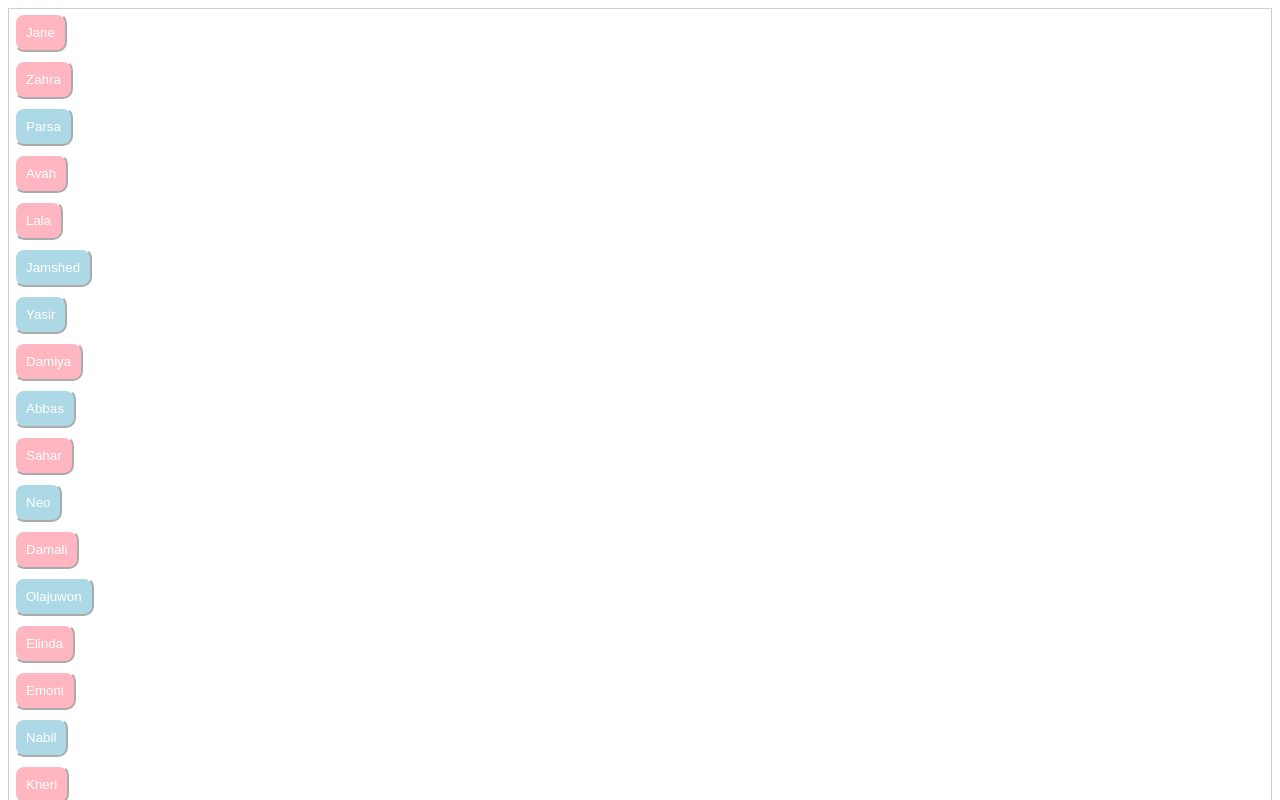
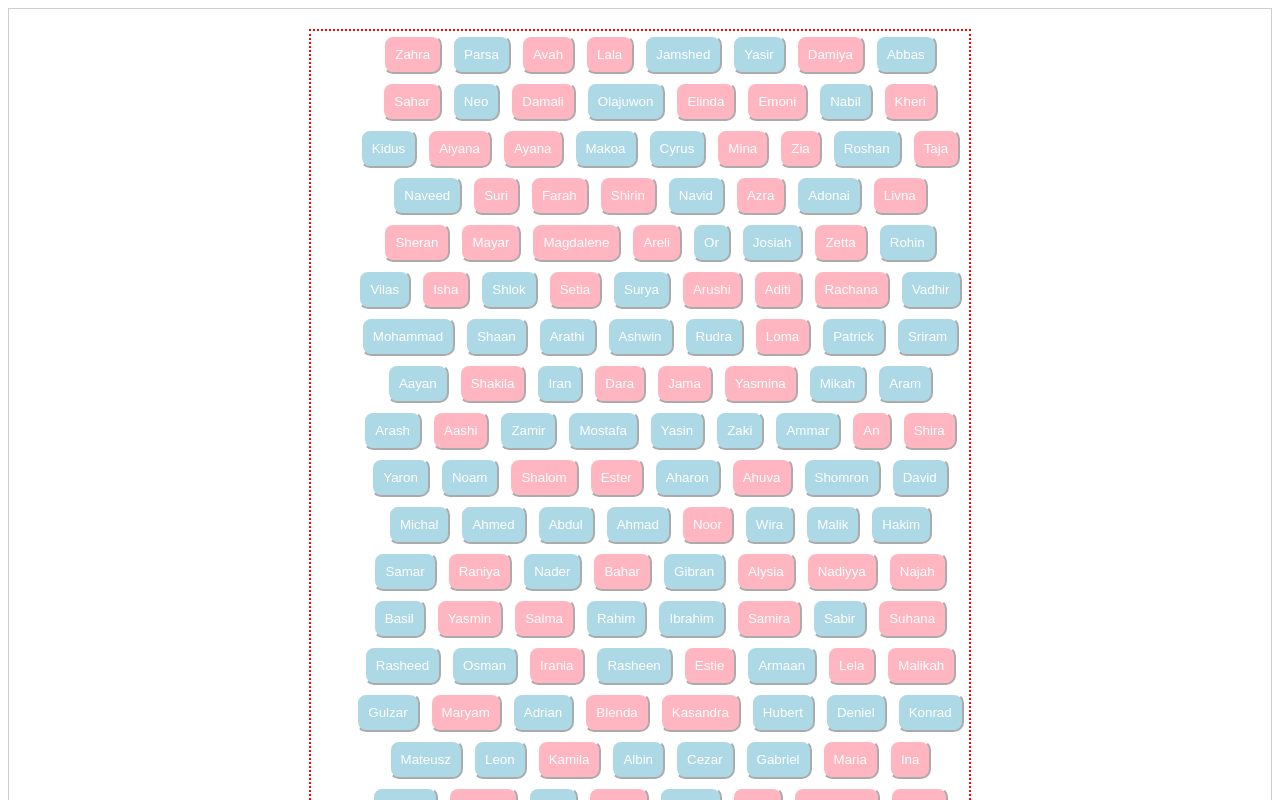
Before and after one commit to DidierOsindero/baby-names-app, a React (Create React App) app: page / in a window 1280 px wide. Shown: the top 800 px of the page. Built offline with nearby package versions, Linux system fonts and the light colour scheme; the HTML template or start-up script is replaced by a standard one.

Commit message:
Center aligned buttons on webpage

```diff
--- a/src/App.css
+++ b/src/App.css
@@ -15,8 +15,25 @@ button {
 }
 
 /*
-BabyName
+BabyNames (List)
 */
+
+.nameList {
+    margin: 20px 300px;
+    border: 2px dotted red;
+    text-align: center;
+}
+
+.nameList > li {
+    display: inline-block;
+}
+/*
+BabyName (Button and surrounding div)
+*/
+.BabyName {
+
+}
+
 .boyNameButton {
 
     background-color: lightblue
--- a/src/components/BabyNames.tsx
+++ b/src/components/BabyNames.tsx
@@ -12,18 +12,18 @@ interface nameDataProps {
 //props.jsonFile[index] => gives you specific name object
 export const BabyNames = ({babyNameArray}: BabyNamesProps): JSX.Element => {
     return (
-        <>
-            <BabyName id={1} name="Jane" sex="f"/>
+        <ul className="nameList">
             {babyNameArray.map(element => {
                 return (
+                    <li key={element.id}>
                     <BabyName
                         id={element.id}
                         name={element.name}
                         sex={element.sex}
-                        key={element.id}
                     />
+                    </li>
                 )
             })}
-        </>
+        </ul>
     );
 }
```
